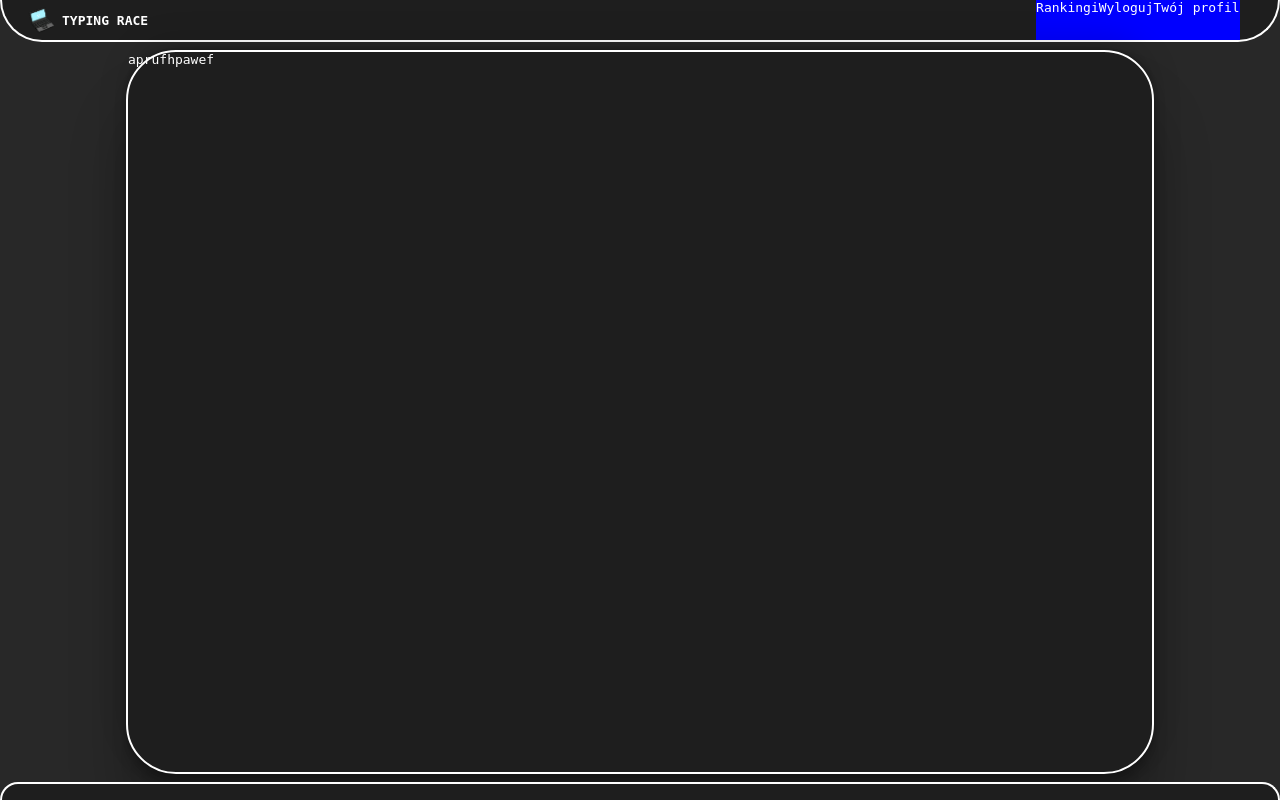
After one commit to Apappp/Projekt, a PHP site: page /homepage.php in a window 1280 px wide. The commit adds this page. Run offline with PHP 8.4, Linux system fonts and the light colour scheme; the visitor is signed in with stand-in values (Sample User, id 1).

Commit message:
homepage1

```diff
--- /dev/null
+++ b/css/main.css
@@ -0,0 +1,88 @@
+html, body {
+    height: 100%;
+    margin: 0px;
+    padding: 0px;
+}
+
+body {
+    font-family: monospace;
+    background-color: rgb(40, 40, 40);
+    color: white;
+    display: flex;
+    justify-content: space-between;
+    flex-direction: column;
+    align-items: center;
+}
+
+header {
+    border-bottom: 2px solid white;
+    border-right: 2px solid white;
+    border-left: 2px solid white;
+    border-bottom-left-radius: 50px;
+    border-bottom-right-radius: 50px;
+    background-color: rgb(30, 30, 30);
+    width: calc(100% - 4px);
+    height: 5%;
+    display: flex;
+    justify-content: space-between;
+}
+
+.logo {
+    margin-left: 20px;
+    height: 100%;
+    display: flex;
+    align-items: center;
+}
+
+.logo a {
+    color: white;
+    text-decoration: none;
+    font-weight: bolder;
+    text-transform: uppercase;
+}
+
+.logo img {
+    height: 100%;
+}
+
+header .menu {
+    margin-top: 0px;
+    margin-right: 3vw;
+    display: flex;
+    list-style: none;
+    height: 100%;
+}
+
+header .menu li {
+    height: 100%;
+}
+
+header .menu a {
+    color: white;
+    text-decoration: none;
+    background-color: blue;
+    display: block;
+    height: 100%;
+}
+
+main {
+    border: 2px solid white;
+    border-radius: 50px;
+    background-color: rgb(30, 30, 30);
+    box-shadow: rgba(0, 0, 0, 0.25) 0px 54px 55px, rgba(0, 0, 0, 0.12) 0px -12px 30px, rgba(0, 0, 0, 0.12) 0px 4px 6px, rgba(0, 0, 0, 0.17) 0px 12px 13px, rgba(0, 0, 0, 0.09) 0px -3px 5px;
+    width: 80%;
+    max-width: 1100px;
+    height: 90%;
+
+}
+
+footer {
+    border-top: 2px solid white;
+    border-right: 2px solid white;
+    border-left: 2px solid white;
+    border-top-left-radius: 50px;
+    border-top-right-radius: 50px;
+    background-color: rgb(30, 30, 30);
+    width: calc(100% - 4px);
+    height: 2%;
+}
--- /dev/null
+++ b/homepage.php
@@ -0,0 +1,35 @@
+<?php
+    session_start();
+    if(!isset($_SESSION['user']))
+        header('Location: index.php');
+?>
+
+<!DOCTYPE html>
+<html lang="en">
+<head>
+    <meta charset="UTF-8">
+    <meta http-equiv="X-UA-Compatible" content="IE=edge">
+    <meta name="viewport" content="width=device-width, initial-scale=1.0">
+    <link rel="stylesheet" href="css/main.css">
+    <title>Document</title>
+</head>
+<body>
+    <header>
+        <div class="logo">
+            <img src="images/laptop-logo.png" alt="logo">
+            <a href="homepage.php">Typing race</a>
+        </div>
+        <ul class="menu">
+            <li><a href="">Rankingi</a></li>
+            <li><a href="logoff.php">Wyloguj</a></li>
+            <li><a href="">Twój profil</a></li>
+        </ul>
+    </header>
+    <main>
+        aprufhpawef
+    </main>
+    <footer>
+
+    </footer>
+</body>
+</html>
--- a/index.php
+++ b/index.php
@@ -1,5 +1,8 @@
 <?php
     session_start();
+
+    if(isset($_SESSION['user']))
+        header('Location: homepage.php');
 ?>
 
 <!DOCTYPE html>
@@ -8,7 +11,7 @@
     <meta charset="UTF-8">
     <meta http-equiv="X-UA-Compatible" content="IE=edge">
     <meta name="viewport" content="width=device-width, initial-scale=1.0">
-    <link rel="stylesheet" href="style.css">
+    <link rel="stylesheet" href="css/style.css">
     <script src="https://kit.fontawesome.com/64c0f9e8f9.js" crossorigin="anonymous"></script>
     <title>Document</title>
 </head>
```
Also changed, not shown: logoff.php (added, +10 -0 lines), css/style.css (renamed from style.css).
